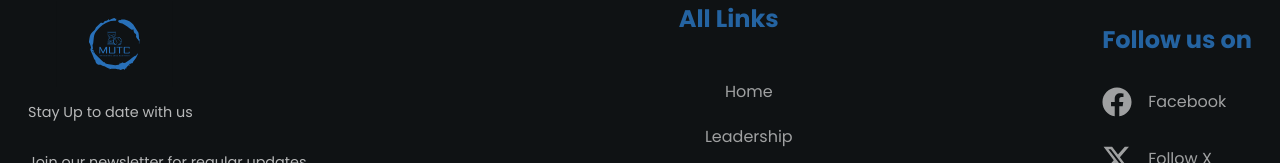
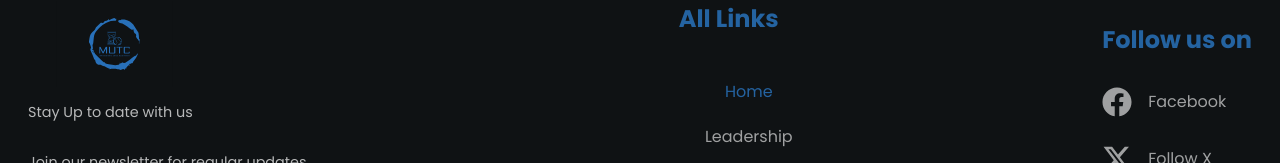
Before and after one commit to JAS-D98/MUTC_Website_t2give, a React (Vite) app: page / in a window 1280 px wide. In both pictures the pointer is over the link 748 px from the left and 3081 px from the top of the page. Shown: the part 2990-3153 px from the top of the page. Built offline with nearby package versions, Linux system fonts and the light colour scheme.

Commit message:
adjust color to links on hover

```diff
--- a/src/Pages/HomePage/HomePage.css
+++ b/src/Pages/HomePage/HomePage.css
@@ -188,7 +188,7 @@
     }
     .home_hero_img{
         height: auto;
-    }
+}
 }
 @media(max-width:31em){
     .testimonials{
--- a/src/components/Footer/Footer.css
+++ b/src/components/Footer/Footer.css
@@ -29,6 +29,7 @@ footer{
     height: 6em;
     object-fit: cover;
     overflow: hidden;
+    cursor: pointer;
 }
 .foot-cards{
     width: 100%;
@@ -65,6 +66,9 @@ form input{
     text-decoration: none;
     padding: 10px 20px;
 }
+.footer_links ul li a:hover{
+    color: var(--primary_color);
+}
 .media_container, .footer_links{
     text-align: center;
     color: var(--primary_color);
@@ -82,8 +86,14 @@ form input{
 .social_icons{
     color: var(--secondary_color);
 }
+.social_icons:hover{
+    color: var(--primary_color);
+}
 .media_img p{
     color: var(--secondary_color);
+}
+.media_img p:hover{
+    color: var(--primary_color);
 }
 .copyright{
     color: var(--secondary_color);
```
